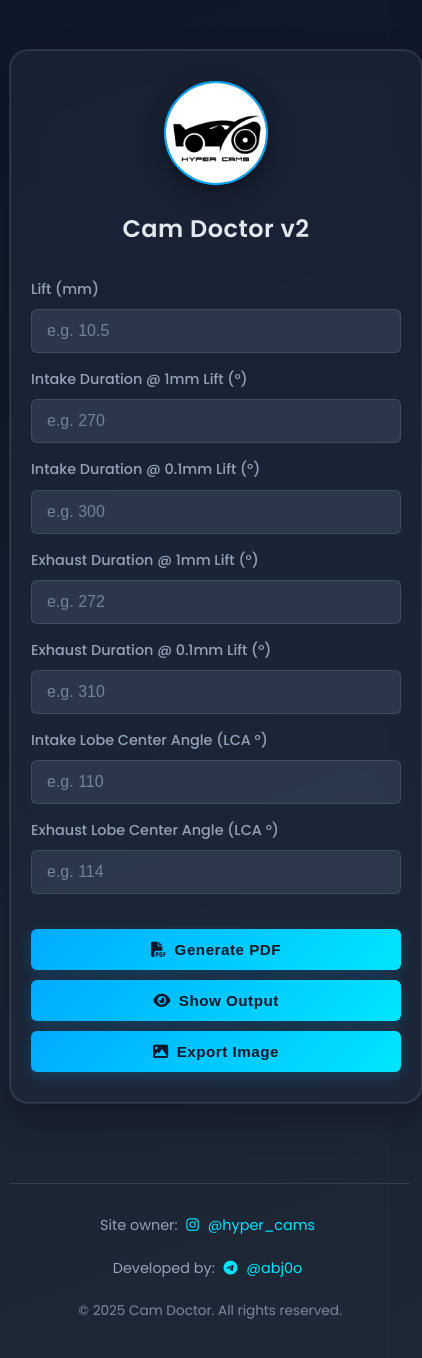
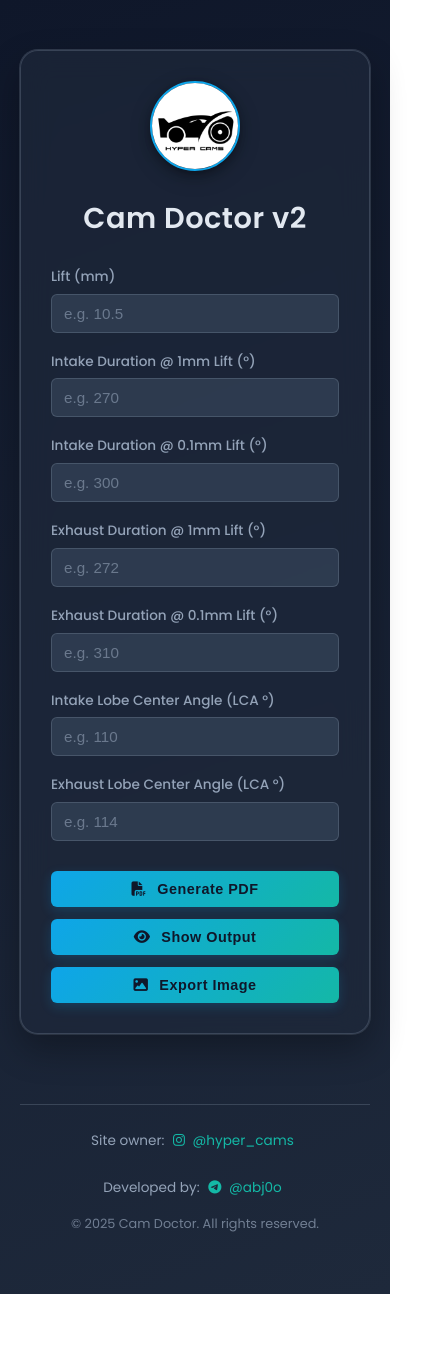
Before and after one commit to TssHack/cam, a plain HTML site: page index.html in a window 390 px wide. Shown: the whole page, 422 px wide, since content can reach past the window. After the commit the page ends 1294 px from the top, so only its background shows below. Drawn offline with nearby package versions, Linux system fonts and the light colour scheme.

Commit message:
Update style.css

```diff
--- a/style.css
+++ b/style.css
@@ -1,46 +1,51 @@
 /* --- General Styles & Variables --- */
 :root {
-  --primary-color: #00aaff; /* Brighter blue */
-  --secondary-color: #00e5ff; /* Cyan accent */
-  --background-start: #0f172a; /* Dark blue/slate start */
-  --background-end: #1f2937;   /* Dark blue/gray end */
-  --container-bg: rgba(30, 41, 59, 0.6); /* Slightly transparent dark slate */
-  --input-bg: rgba(51, 65, 85, 0.7); /* Darker input background */
-  --text-color: #e2e8f0;       /* Light gray/blue text */
-  --text-muted-color: #94a3b8; /* Muted text color */
-  --border-color: rgba(148, 163, 184, 0.2); /* Subtle border */
-  --shadow-color: rgba(0, 170, 255, 0.2);
-  --font-family: 'Poppins', sans-serif; /* Using Poppins */
-  /* Or use Vazirmatn if you preferred Persian font */
-  /* --font-family: 'Vazirmatn', sans-serif; */
+  --primary-color: #0ea5e9; /* sky-500 */
+  --secondary-color: #14b8a6; /* teal-500 */
+  --background-start: #0f172a; /* slate-900 */
+  --background-end: #1e293b;   /* slate-800 */
+  --container-bg: rgba(30, 41, 59, 0.7); /* slate-800 with transparency */
+  --input-bg: rgba(51, 65, 85, 0.8); /* slate-700 slightly more opaque */
+  --text-color: #e2e8f0;       /* slate-200 */
+  --text-muted-color: #94a3b8; /* slate-400 */
+  --border-color: rgba(148, 163, 184, 0.25); /* slate-400 more visible border */
+  --shadow-color: rgba(14, 165, 233, 0.2); /* sky-500 shadow */
+  --error-color: #f87171; /* red-400 */
+  --error-bg-color: rgba(153, 27, 27, 0.3); /* red-900 transparent */
 
+  --font-family: 'Poppins', sans-serif;
   --border-radius-sm: 6px;
   --border-radius-md: 12px;
   --border-radius-lg: 18px;
+}
+
+/* --- Base Styles --- */
+*, *::before, *::after {
+    box-sizing: border-box; /* Apply box-sizing universally */
 }
 
 body {
   font-family: var(--font-family);
   background: linear-gradient(160deg, var(--background-start), var(--background-end));
   margin: 0;
-  padding: 40px 20px; /* Increased top/bottom padding */
+  padding: 20px; /* Base padding */
   color: var(--text-color);
-  min-height: 100vh; /* Ensure body takes full height */
-  display: flex; /* Use flexbox for centering container */
-  flex-direction: column; /* Stack container and footer */
-  justify-content: center; /* Center content vertically */
-  align-items: center; /* Center content horizontally */
+  min-height: 100vh;
+  display: flex;
+  flex-direction: column;
+  justify-content: flex-start; /* Align container to top */
+  align-items: center;
   line-height: 1.6;
   transition: background 0.5s ease;
 }
 
 /* --- Container & Logo --- */
 .container {
-  max-width: 600px; /* Slightly wider */
-  width: 100%; /* Responsive width */
-  margin: 30px auto; /* Auto margins for horizontal centering */
+  max-width: 700px; /* Wider for better desktop view */
+  width: 100%;
+  margin: 30px auto;
   background: var(--container-bg);
-  padding: 40px 30px; /* Increased padding */
+  padding: 30px;
   border-radius: var(--border-radius-lg);
   box-shadow: 0 15px 35px rgba(0, 0, 0, 0.3), 0 0 0 1px var(--border-color);
   backdrop-filter: blur(15px);
@@ -49,33 +54,62 @@ body {
 }
 
 .logo-img {
-  width: 100px; /* Adjusted size */
-  height: 100px;
+  width: 90px; /* Slightly smaller */
+  height: 90px;
   border-radius: 50%;
   display: block;
-  margin: 0 auto 25px; /* Centered with more bottom margin */
-  box-shadow: 0 8px 25px rgba(0, 0, 0, 0.3), 0 4px 8px rgba(0, 0, 0, 0.2);
+  margin: 0 auto 20px;
+  box-shadow: 0 6px 20px rgba(0, 0, 0, 0.3), 0 3px 6px rgba(0, 0, 0, 0.2);
   object-fit: cover;
-  border: 2px solid var(--primary-color); /* Added border */
+  border: 2px solid var(--primary-color);
 }
 
 .title {
   text-align: center;
   color: var(--text-color);
   font-weight: 600;
-  margin-bottom: 30px; /* Increased margin */
+  margin-bottom: 25px;
   letter-spacing: 0.5px;
+  font-size: 1.8rem; /* Slightly larger title */
+}
+.title .version {
+    font-size: 0.9rem;
+    color: var(--text-muted-color);
+    font-weight: 400;
+    vertical-align: middle;
+    margin-left: 5px;
+}
+
+/* --- Error Message --- */
+.error-message {
+    background-color: var(--error-bg-color);
+    color: var(--error-color);
+    border: 1px solid var(--error-color);
+    padding: 12px 15px;
+    border-radius: var(--border-radius-sm);
+    margin-bottom: 20px;
+    font-size: 0.9rem;
+    text-align: center;
+}
+.error-message ul {
+    list-style: none;
+    padding: 0;
+    margin: 5px 0 0 0;
+}
+.error-message li {
+    margin-top: 3px;
 }
 
 /* --- Form Styles --- */
 #camForm {
-  margin-bottom: 30px; /* Space before buttons */
+  margin-bottom: 30px;
 }
 
 .form-grid {
   display: grid;
-  grid-template-columns: repeat(auto-fit, minmax(220px, 1fr)); /* Responsive grid */
-  gap: 20px; /* Space between grid items */
+  /* Default to 1 column, change in media queries */
+  grid-template-columns: 1fr;
+  gap: 18px;
 }
 
 .input-group {
@@ -84,133 +118,151 @@ body {
 }
 
 label {
-  margin-bottom: 8px;
-  font-size: 0.9rem;
+  margin-bottom: 6px;
+  font-size: 0.85rem; /* Smaller label */
   color: var(--text-muted-color);
   font-weight: 500;
 }
 
 input[type="number"] {
   display: block;
-  padding: 12px 15px;
+  padding: 10px 12px; /* Slightly smaller padding */
   width: 100%;
   background: var(--input-bg);
   color: var(--text-color);
   border: 1px solid var(--border-color);
   border-radius: var(--border-radius-sm);
-  font-size: 1rem;
+  font-size: 0.95rem; /* Slightly smaller input text */
   transition: border-color 0.3s ease, box-shadow 0.3s ease, background-color 0.3s ease;
-  box-sizing: border-box; /* Include padding and border in width */
 }
+input[type="number"].invalid { /* Style for invalid inputs */
+    border-color: var(--error-color);
+    box-shadow: 0 0 0 2px rgba(248, 113, 113, 0.3); /* red-400 shadow */
+}
+
 
 input[type="number"]::placeholder {
   color: var(--text-muted-color);
-  opacity: 0.7;
+  opacity: 0.6;
 }
 
 input[type="number"]:focus {
   border-color: var(--primary-color);
   outline: none;
   box-shadow: 0 0 0 3px var(--shadow-color);
-  background-color: rgba(51, 65, 85, 0.9); /* Slightly less transparent on focus */
+  background-color: rgba(51, 65, 85, 0.9);
 }
 
-/* Remove arrows from number input */
 input[type=number]::-webkit-inner-spin-button,
 input[type=number]::-webkit-outer-spin-button {
   -webkit-appearance: none;
   margin: 0;
 }
 input[type=number] {
-  -moz-appearance: textfield; /* Firefox */
+  -moz-appearance: textfield;
 }
 
 
 /* --- Button Styles --- */
 .buttons {
-  margin-top: 35px; /* Increased margin */
+  margin-top: 30px;
   display: flex;
-  gap: 15px; /* Increased gap */
-  flex-wrap: wrap;
-  justify-content: center; /* Center buttons */
+  gap: 12px;
+  flex-wrap: wrap; /* Allow wrapping */
+  justify-content: center;
 }
 
 button {
-  padding: 12px 25px; /* Adjusted padding */
+  padding: 10px 20px; /* Slightly smaller buttons */
   border: none;
   background: linear-gradient(135deg, var(--primary-color), var(--secondary-color));
-  color: var(--background-start); /* Dark text on light button */
+  color: var(--background-start);
   border-radius: var(--border-radius-sm);
   cursor: pointer;
-  font-weight: 600; /* Bolder text */
-  font-size: 0.95rem;
+  font-weight: 600;
+  font-size: 0.9rem; /* Smaller button text */
   transition: all 0.3s ease;
-  box-shadow: 0 5px 15px var(--shadow-color);
-  display: inline-flex; /* Align icon and text */
+  box-shadow: 0 4px 12px var(--shadow-color);
+  display: inline-flex;
   align-items: center;
-  gap: 8px; /* Space between icon and text */
+  gap: 8px;
   letter-spacing: 0.5px;
+  flex-grow: 1; /* Allow buttons to grow on larger screens */
+  flex-basis: 150px; /* Minimum width before wrapping */
+  justify-content: center; /* Center content */
 }
 
 button:hover:not(:disabled) {
-  background: linear-gradient(135deg, #0095e0, #00cddb); /* Slightly adjusted hover gradient */
-  transform: translateY(-3px) scale(1.03); /* Enhanced hover effect */
-  box-shadow: 0 8px 20px rgba(0, 170, 255, 0.35);
+  background: linear-gradient(135deg, #0ea5e9cc, #14b8a6cc); /* Slightly transparent gradient on hover */
+  transform: translateY(-2px) scale(1.02);
+  box-shadow: 0 6px 16px rgba(14, 165, 233, 0.35);
 }
 
 button:active:not(:disabled) {
-  transform: translateY(-1px) scale(1);
-  box-shadow: 0 4px 10px rgba(0, 170, 255, 0.25);
+  transform: translateY(0px) scale(1);
+  box-shadow: 0 3px 10px rgba(14, 165, 233, 0.25);
 }
 
 button:disabled {
-  opacity: 0.6;
+  opacity: 0.5;
   cursor: not-allowed;
-  background: var(--input-bg); /* Use input background for disabled state */
+  background: var(--input-bg);
   color: var(--text-muted-color);
   box-shadow: none;
+  transform: none;
+}
+button i {
+    margin-right: 3px; /* Adjust icon spacing */
 }
 
 /* --- Output Area Styles --- */
 .output-area {
-  background: rgba(15, 23, 42, 0.7); /* Darker, less transparent output bg */
+  background: rgba(15, 23, 42, 0.8); /* Darker output bg */
   border: 1px solid var(--border-color);
-  padding: 25px 30px; /* Increased padding */
+  padding: 20px 25px; /* Adjusted padding */
   border-radius: var(--border-radius-md);
-  box-shadow: inset 0 1px 3px rgba(0, 0, 0, 0.3), 0 4px 10px rgba(0,0,0, 0.2);
+  box-shadow: inset 0 1px 3px rgba(0, 0, 0, 0.4), 0 4px 10px rgba(0,0,0, 0.2);
   color: var(--text-color);
-  margin-top: 35px; /* Increased margin */
+  margin-top: 30px;
   backdrop-filter: blur(10px);
   transition: all 0.4s ease;
-  overflow-x: auto; /* Add scroll if content overflows horizontally */
+  overflow-x: auto;
 }
 
 .output-area h3 {
   color: var(--primary-color);
   margin-top: 0;
-  margin-bottom: 20px; /* Increased margin */
+  margin-bottom: 18px;
   font-weight: 600;
-  border-bottom: 1px solid var(--border-color); /* Separator line */
-  padding-bottom: 10px;
+  font-size: 1.2rem; /* Smaller heading */
+  border-bottom: 1px solid var(--border-color);
+  padding-bottom: 8px;
 }
 
 .output-area h4 {
   color: var(--secondary-color);
-  margin-top: 25px; /* Increased margin */
-  margin-bottom: 15px;
+  margin-top: 20px;
+  margin-bottom: 12px;
   font-weight: 500;
+  font-size: 1rem; /* Smaller subheading */
 }
 
 .output-area p {
-  margin-bottom: 12px; /* Space between paragraphs */
-  font-size: 0.95rem;
-  line-height: 1.7;
+  margin-bottom: 10px;
+  font-size: 0.9rem; /* Smaller text */
+  line-height: 1.6;
 }
 
 .output-area strong {
-  color: var(--text-muted-color); /* Subtler color for labels */
-  margin-right: 5px;
+  color: var(--text-muted-color);
+  margin-right: 6px;
   font-weight: 500;
+}
+.output-area small {
+    font-size: 0.75rem;
+    opacity: 0.8;
+    display: block;
+    margin-top: 5px;
 }
 
 /* --- Loading Indicator Styles --- */
@@ -219,8 +271,8 @@ button:disabled {
   align-items: center;
   justify-content: center;
   gap: 15px;
-  padding: 20px;
-  margin-top: 30px;
+  padding: 15px;
+  margin-top: 25px;
   background-color: var(--input-bg);
   border-radius: var(--border-radius-sm);
   border: 1px solid var(--border-color);
@@ -228,11 +280,11 @@ button:disabled {
 }
 
 .spinner {
-  border: 4px solid rgba(255, 255, 255, 0.2);
+  border: 3px solid rgba(255, 255, 255, 0.2);
   border-left-color: var(--primary-color);
   border-radius: 50%;
-  width: 24px;
-  height: 24px;
+  width: 20px;
+  height: 20px;
   animation: spin 1s linear infinite;
 }
 
@@ -245,21 +297,21 @@ button:disabled {
 /* --- Footer Styles --- */
 footer {
   width: 100%;
-  max-width: 600px; /* Match container width */
-  margin: 50px auto 20px auto; /* Center footer and add spacing */
-  padding: 25px 15px;
+  max-width: 700px; /* Match container width */
+  margin: 40px auto 20px auto;
+  padding: 20px 15px;
   text-align: center;
-  font-size: 0.9rem;
+  font-size: 0.85rem; /* Smaller footer text */
   color: var(--text-muted-color);
-  border-top: 1px solid var(--border-color); /* Add subtle top border */
+  border-top: 1px solid var(--border-color);
 }
 
 .footer-content {
   display: flex;
   justify-content: center;
-  gap: 20px; /* More space between links */
-  flex-wrap: wrap; /* Allow wrapping on smaller screens */
-  margin-bottom: 15px;
+  gap: 15px;
+  flex-wrap: wrap;
+  margin-bottom: 10px;
 }
 
 .footer-section {
@@ -267,56 +319,66 @@ footer {
 }
 
 .footer-link {
-  color: var(--secondary-color); /* Use accent color */
+  color: var(--secondary-color);
   text-decoration: none;
   margin: 0 5px;
   transition: color 0.3s ease, text-shadow 0.3s ease;
 }
 
 .footer-link:hover {
-  color: #ffffff; /* White on hover */
+  color: #ffffff;
   text-shadow: 0 0 5px var(--secondary-color);
 }
 
 .footer-link i {
-  margin-right: 5px;
+  margin-right: 4px;
 }
 
 .footer-note {
-  margin-top: 15px;
-  font-size: 0.85rem;
-  opacity: 0.8;
+  margin-top: 10px;
+  font-size: 0.8rem;
+  opacity: 0.7;
 }
 
 
 /* --- Responsive Design --- */
-@media (max-width: 640px) {
+
+/* Small devices (phones, default) */
+/* Styles outside media queries target small screens by default */
+
+/* Medium devices (tablets, larger phones) */
+@media (min-width: 600px) {
   body {
-    padding: 20px 10px; /* Reduce padding on small screens */
+    padding: 30px; /* More padding */
+    justify-content: center; /* Vertically center on larger screens */
   }
+  .container {
+      padding: 40px; /* More padding */
+  }
+  .form-grid {
+    grid-template-columns: repeat(2, 1fr); /* 2 columns for inputs */
+    gap: 20px 25px; /* Row and column gap */
+  }
+   .buttons {
+    justify-content: space-around; /* Space out buttons more */
+   }
+   button {
+      flex-grow: 0; /* Don't force grow */
+      flex-basis: auto; /* Reset basis */
+   }
+}
 
-  .container {
-    padding: 30px 20px; /* Reduce container padding */
-  }
+/* Large devices (desktops) */
+@media (min-width: 768px) {
+   .form-grid {
+       /* Keep 2 columns, could go to 3 if needed on very large screens */
+       /* grid-template-columns: repeat(3, 1fr); */
+   }
+}
 
-  .form-grid {
-    grid-template-columns: 1fr; /* Stack inputs on small screens */
-    gap: 15px;
-  }
-
-  .buttons {
-    flex-direction: column; /* Stack buttons */
-    align-items: stretch; /* Make buttons full width */
-    gap: 10px;
-  }
-
-  button {
-    width: 100%; /* Full width buttons */
-    justify-content: center; /* Center text/icon in button */
-  }
-
-  .footer-content {
-      flex-direction: column; /* Stack footer links */
-      gap: 10px;
-  }
+/* Extra large devices (large desktops) */
+@media (min-width: 1200px) {
+    .container {
+        max-width: 800px; /* Allow slightly wider container */
+    }
 }
```
